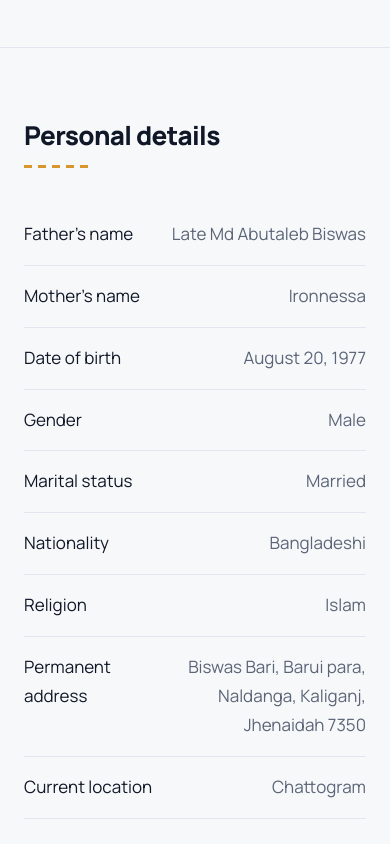
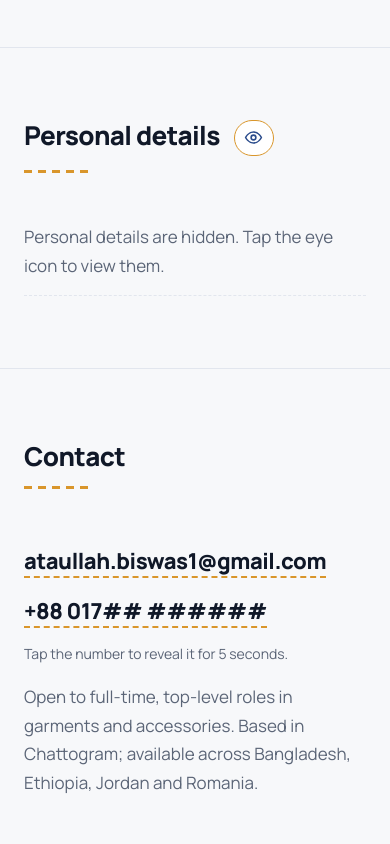
Before and after one commit to SheikSalauddinBiswas/MdAtaullahBiswas, a plain HTML site: page index.html in a window 390 px wide. Shown: the part 5820-6664 px from the top of the page. Drawn offline with Linux system fonts and the light colour scheme.

Commit message:
Add files via upload

```diff
--- a/index.html
+++ b/index.html
@@ -98,6 +98,13 @@ nav a.dlc b{letter-spacing:.02em}
 nav a.dlc:hover{border-color:var(--acc);transform:translateY(-1px)}
 .call.dl2{bottom:calc(86px + env(safe-area-inset-bottom,0px));background:var(--surf);color:var(--acc);border:1px solid var(--line);box-shadow:0 10px 24px -12px var(--acc);animation-delay:-1.4s}
 .call.dl2::before{display:none}
+.eye{margin-left:14px;vertical-align:middle;padding:0;display:inline-flex;align-items:center;justify-content:center;width:40px;color:var(--acc);border-color:var(--st)}
+.eye svg{width:19px;height:19px}
+.eye[aria-expanded=true] .e1,.eye[aria-expanded=false] .e2{display:none}
+.pdh{margin:0;color:var(--mute);padding:14px 0;border-bottom:1px dashed var(--line)}
+.pdw{display:grid;grid-template-rows:0fr;opacity:0;visibility:hidden;transition:grid-template-rows .55s cubic-bezier(.2,.7,.2,1),opacity .4s,visibility 0s .55s}
+.pdw.open{grid-template-rows:1fr;opacity:1;visibility:visible;transition:grid-template-rows .55s cubic-bezier(.2,.7,.2,1),opacity .5s .1s,visibility 0s}
+.pdi{overflow:hidden;min-height:0}
 @keyframes spin{to{transform:rotate(360deg)}}
 @keyframes rise{from{opacity:0;transform:translateY(22px)}}
 @keyframes sew{to{width:100%}}
@@ -253,8 +260,10 @@ footer{padding:36px 0 48px;border-top:1px solid var(--line);color:var(--mute);fo
 </div></div></section>
 
 <section id="personal"><div class="wrap grid">
-<h2 class="rv"><x-e>Personal details</x-e><x-b>ব্যক্তিগত তথ্য</x-b></h2>
+<h2 class="rv"><x-e>Personal details</x-e><x-b>ব্যক্তিগত তথ্য</x-b><button class="tg eye" id="eyeB" aria-expanded="false" aria-controls="pdc" aria-label="Show personal details"><svg class="e1" viewBox="0 0 24 24" fill="none" stroke="currentColor" stroke-width="2" stroke-linecap="round" stroke-linejoin="round"><path d="M2 12s3.6-7 10-7 10 7 10 7-3.6 7-10 7S2 12 2 12z"/><circle cx="12" cy="12" r="3"/></svg><svg class="e2" viewBox="0 0 24 24" fill="none" stroke="currentColor" stroke-width="2" stroke-linecap="round" stroke-linejoin="round"><path d="M2 12s3.6-7 10-7 10 7 10 7-3.6 7-10 7S2 12 2 12z"/><circle cx="12" cy="12" r="3"/><path d="M3 3l18 18"/></svg></button></h2>
 <div class="rv">
+<p class="pdh" id="pdh"><x-e>Personal details are hidden. Tap the eye icon to view them.</x-e><x-b>ব্যক্তিগত তথ্য লুকানো আছে। দেখতে চোখের আইকনে ট্যাপ করুন।</x-b></p>
+<div class="pdw" id="pdc"><div class="pdi">
 <div class="row"><span><x-e>Father’s name</x-e><x-b>পিতার নাম</x-b></span><span><x-e>Late Md Abutaleb Biswas</x-e><x-b>মরহুম মো. আবুতালেব বিশ্বাস</x-b></span></div>
 <div class="row"><span><x-e>Mother’s name</x-e><x-b>মাতার নাম</x-b></span><span><x-e>Ironnessa</x-e><x-b>ইরনেছা</x-b></span></div>
 <div class="row"><span><x-e>Date of birth</x-e><x-b>জন্ম তারিখ</x-b></span><span><x-e>August 20, 1977</x-e><x-b>২০ আগস্ট ১৯৭৭</x-b></span></div>
@@ -264,7 +273,8 @@ footer{padding:36px 0 48px;border-top:1px solid var(--line);color:var(--mute);fo
 <div class="row"><span><x-e>Religion</x-e><x-b>ধর্ম</x-b></span><span><x-e>Islam</x-e><x-b>ইসলাম</x-b></span></div>
 <div class="row"><span><x-e>Permanent address</x-e><x-b>স্থায়ী ঠিকানা</x-b></span><span><x-e>Biswas Bari, Barui para, Naldanga, Kaliganj, Jhenaidah 7350</x-e><x-b>বিশ্বাস বাড়ি, বারুইপাড়া, নলডাঙ্গা, কালীগঞ্জ, ঝিনাইদহ ৭৩৫০</x-b></span></div>
 <div class="row"><span><x-e>Current location</x-e><x-b>বর্তমান অবস্থান</x-b></span><span><x-e>Chattogram</x-e><x-b>চট্টগ্রাম</x-b></span></div>
-</div></div></section>
+</div></div></div></div>
+</section>
 
 <section id="contact"><div class="wrap grid">
 <h2 class="rv"><x-e>Contact</x-e><x-b>যোগাযোগ</x-b></h2>
@@ -300,6 +310,8 @@ pn.onclick=function(e){e.preventDefault();if(pn.classList.contains('rev'))locati
 document.querySelectorAll('[data-call]').forEach(function(a){a.onclick=function(e){e.preventDefault();if(matchMedia('(pointer:coarse)').matches)location.href='tel:'+N;else{document.getElementById('contact').scrollIntoView({behavior:rm?'auto':'smooth'});setTimeout(show,rm?0:500)}}});
 var bl=document.getElementById('bl');bl.insertAdjacentHTML('beforeend',bl.innerHTML);
 bl.querySelectorAll('li').forEach(function(li,k){if(k>=bl.children.length/2)li.setAttribute('aria-hidden','true');var s=li.dataset.l,im=new Image(),e=['svg','png'],i=0;im.alt=li.textContent;im.onload=function(){li.textContent='';li.appendChild(im)};im.onerror=nx;function nx(){if(i<2)im.src='logos/'+s+'.'+e[i++]}nx()});
+var eyeB=document.getElementById('eyeB'),pdc=document.getElementById('pdc'),pdh=document.getElementById('pdh');
+eyeB.onclick=function(){var o=eyeB.getAttribute('aria-expanded')!=='true';eyeB.setAttribute('aria-expanded',o);pdc.classList.toggle('open',o);pdh.hidden=o;eyeB.setAttribute('aria-label',o?'Hide personal details':'Show personal details')};
 var tl=document.getElementById('tl'),bar=document.getElementById('bar');
 var dr=document.getElementById('dr'),ov=document.getElementById('ov'),mb=document.getElementById('mb');
 function tgl(o){dr.classList.toggle('open',o);ov.classList.toggle('open',o);mb.setAttribute('aria-expanded',o);document.body.style.overflow=o?'hidden':''}
```
Also changed, not shown: 1 other file.
